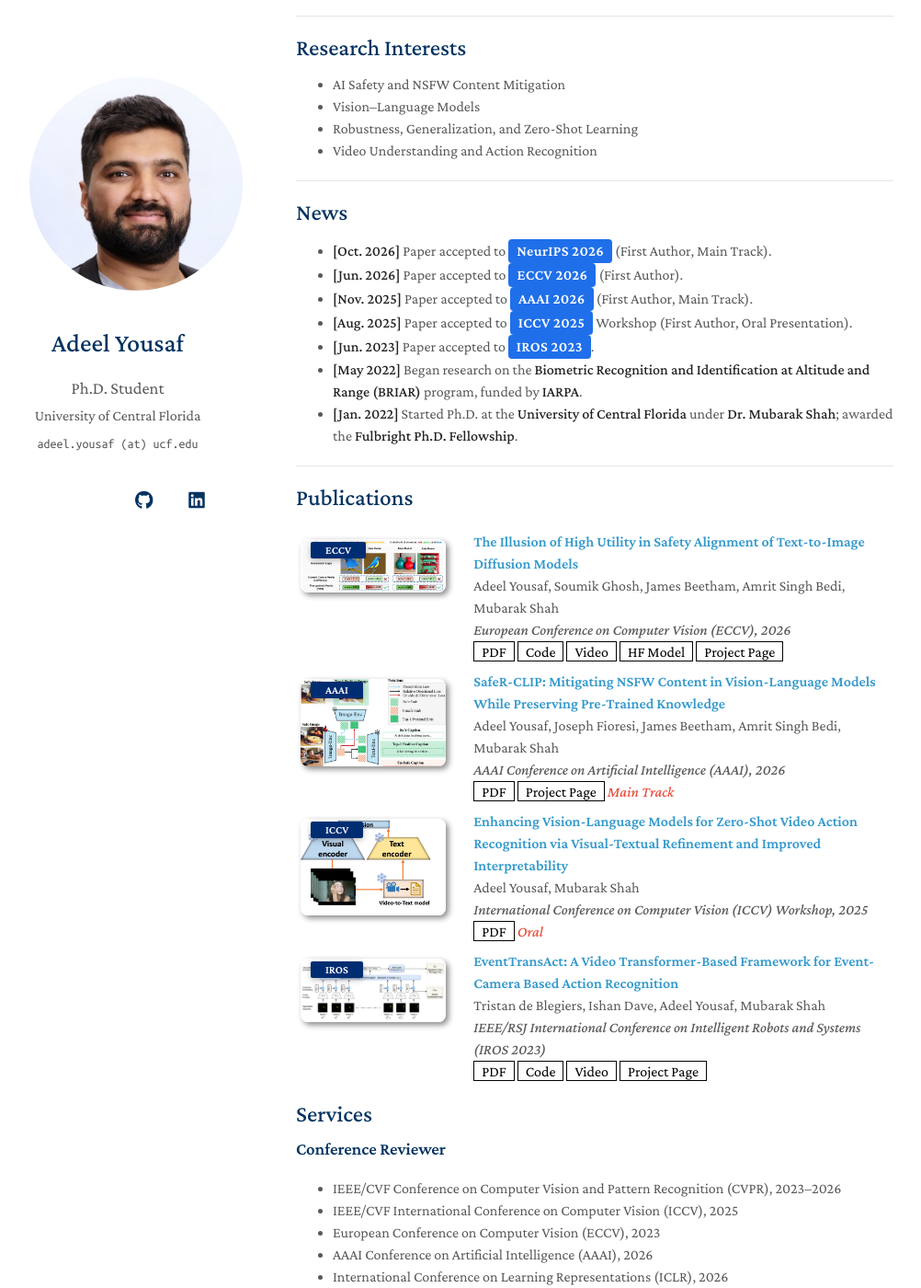
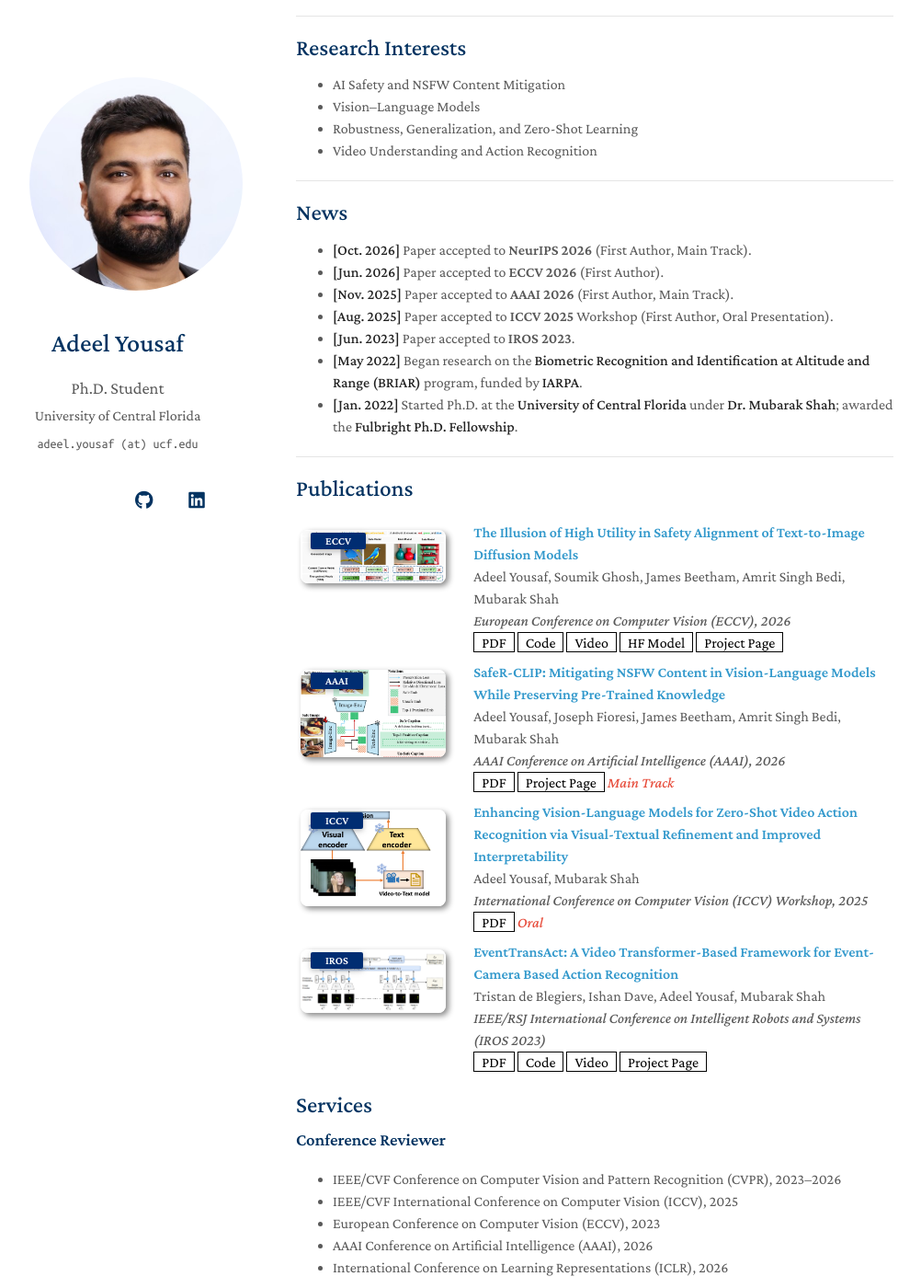
Before and after one commit to Adeelyousaf/Adeelyousaf.github.io, a Jekyll site: the page built from index.md, in a window 1280 px wide and 1400 px high, scrolled down 256 px. Shown: the whole window at 92% size, without its empty margins (148-1150 px from the left). Built offline with Jekyll 4.4.1, drawn with Linux system fonts in a browser that asks for light colours; a style sheet for code colours, icons or effects is not loaded; our own code applies the rules of GitHub Pages for plain Markdown files.

Commit message:
Simplify news conference tag to plain bold text
Co-Authored-By: Claude Sonnet 5 <noreply@anthropic.com>

```diff
--- a/_sass/minimal-light.scss
+++ b/_sass/minimal-light.scss
@@ -597,18 +597,5 @@ footer {
 }
 
 .news-conf {
-  display: inline-block;
-  padding: 1px 9px;
-  border-radius: 4px;
   font-weight: 700;
-  letter-spacing: 0.02em;
-  color: #fff;
-  background-color: #1f6feb;
 }
-
-@media (prefers-color-scheme: dark) {
-  .news-conf {
-    background-color: #3eb7f0;
-    color: #0d1117;
-  }
-}
```
